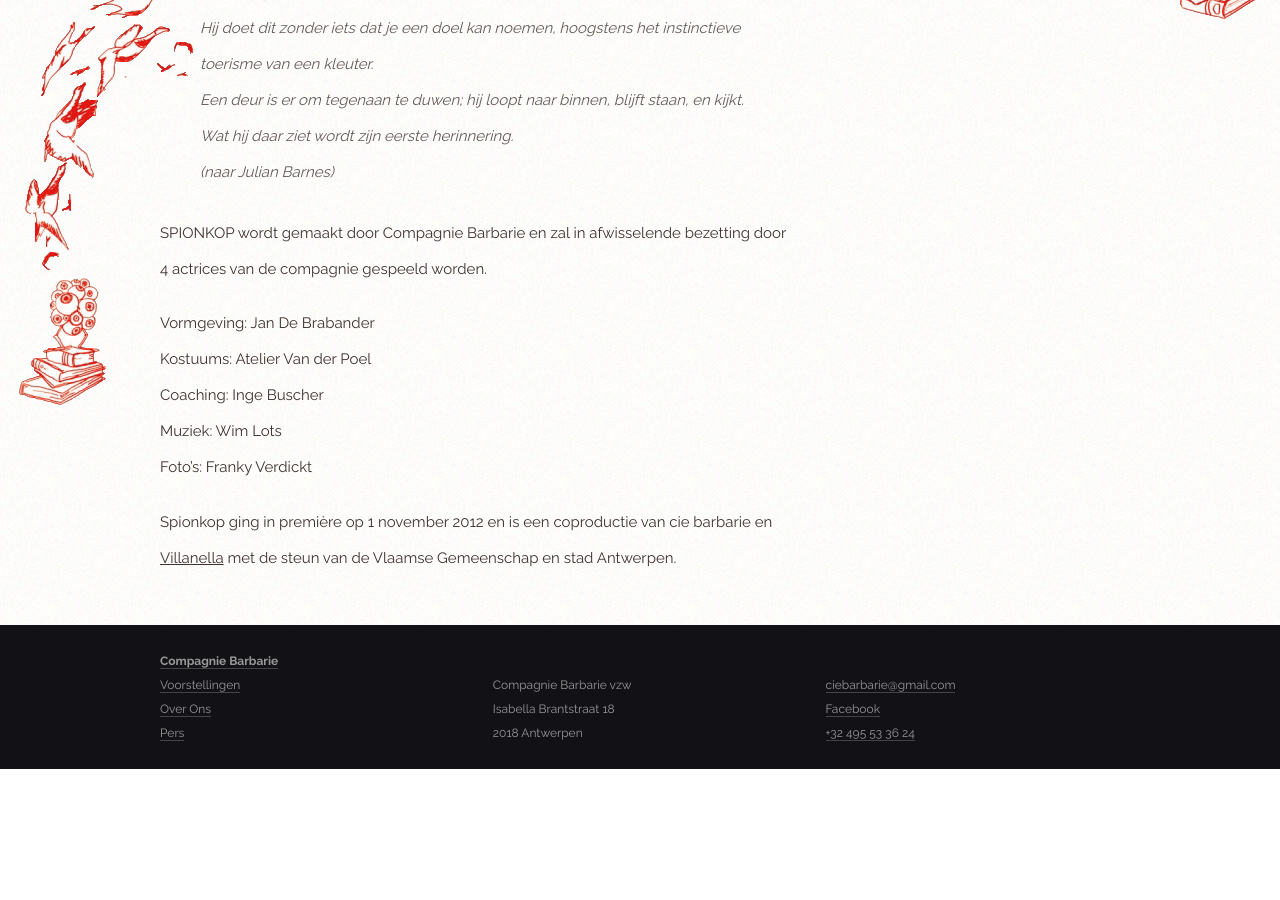
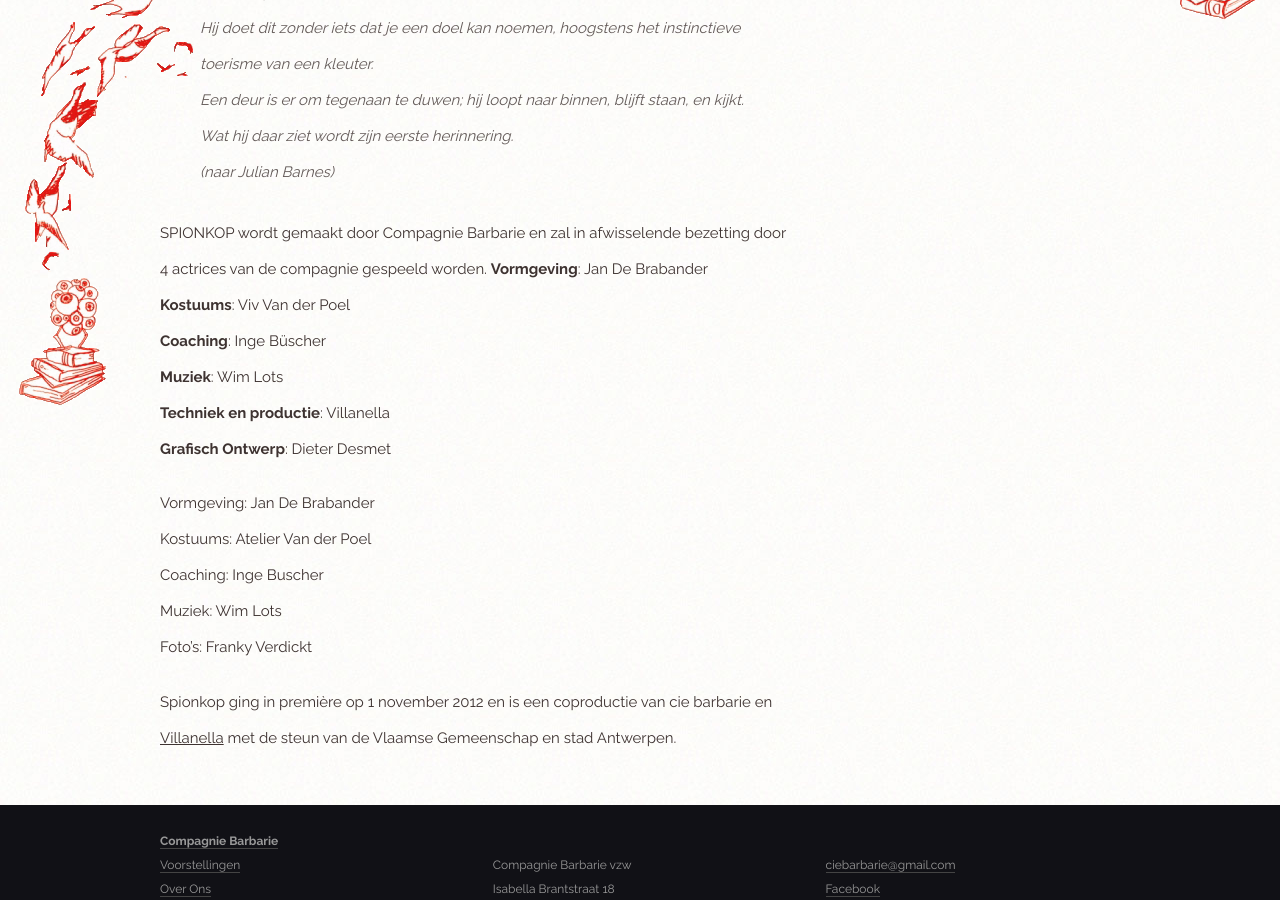
Before and after one commit to ciebarbarie/ciebarbarie, a Jekyll site: the page built from voorstellingen/spionkop.md, in a window 1280 px wide and 900 px high, scrolled down 1462 px. Built offline with Jekyll 4.4.1, drawn with Linux system fonts in a browser that asks for light colours; nearby versions of some CDN libraries; some web fonts are replaced; library files that are not in the unit come from our copies; before the commit the page ends 2231 px from its top, so only the background shows below that.

Commit message:
Update spionkop.md

```diff
--- a/voorstellingen/spionkop.md
+++ b/voorstellingen/spionkop.md
@@ -52,6 +52,12 @@ Wat hij daar ziet wordt  zijn eerste herinnering.<br>
 (naar Julian Barnes)
 
 SPIONKOP wordt gemaakt door Compagnie Barbarie en zal in afwisselende bezetting door 4 actrices van de compagnie gespeeld worden.
+**Vormgeving**: Jan De Brabander<br>
+**Kostuums**: Viv Van der Poel<br>
+**Coaching**: Inge Büscher <br>
+**Muziek**: Wim Lots <br>
+**Techniek en productie**: Villanella <br>
+**Grafisch Ontwerp**: Dieter Desmet
 
 Vormgeving: Jan De Brabander<br>
 Kostuums: Atelier Van der Poel<br>
```
